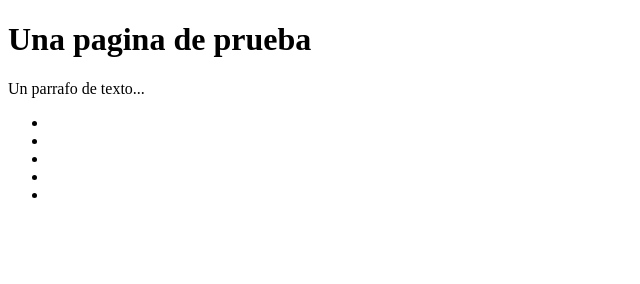
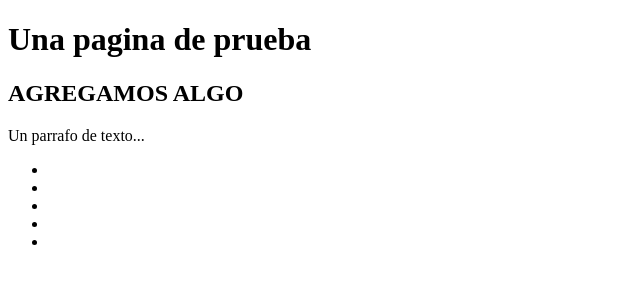
Before and after one commit to alefer73/youtube-git-ejemplo, a plain HTML site: page index.html in a window 1280 px wide. Shown: the whole page, without its empty margins (0-640 px from the left). Drawn offline with Linux system fonts and the light colour scheme.

Commit message:
agregamos un h2

```diff
--- a/index.html
+++ b/index.html
@@ -8,6 +8,9 @@
 </head>
 <body>
  <div><h1>Una pagina de prueba</h1>
+    <h2>AGREGAMOS ALGO
+
+    </h2>
     <p>Un parrafo de texto...</p>
     <p></p>
     <ul><li></li>
```
